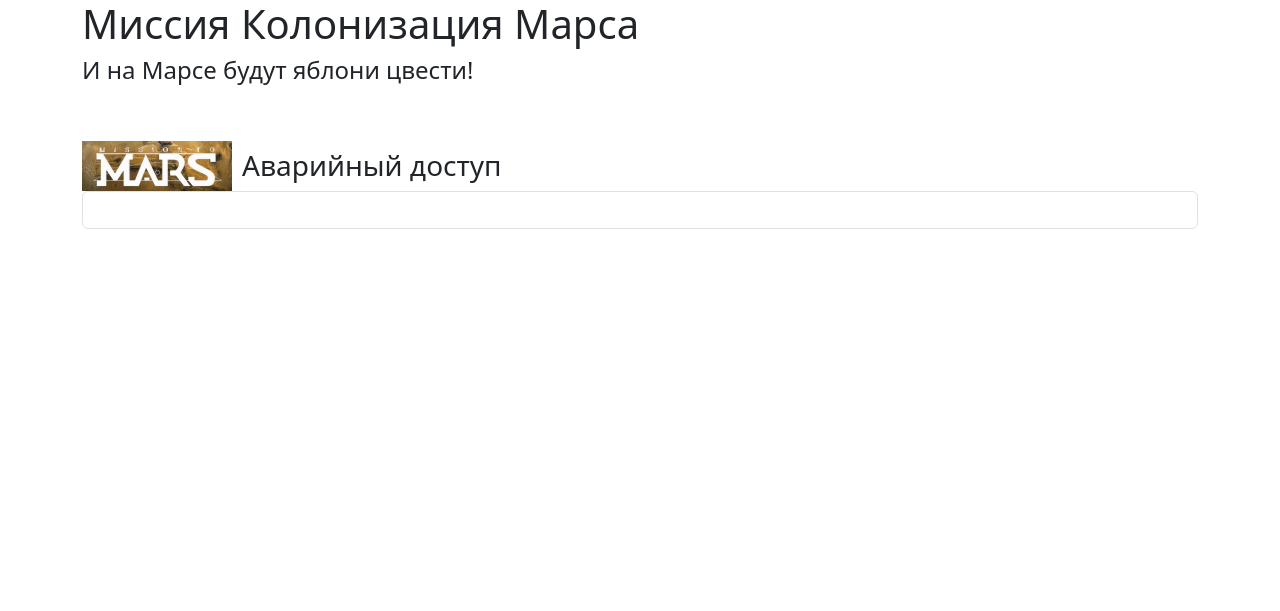
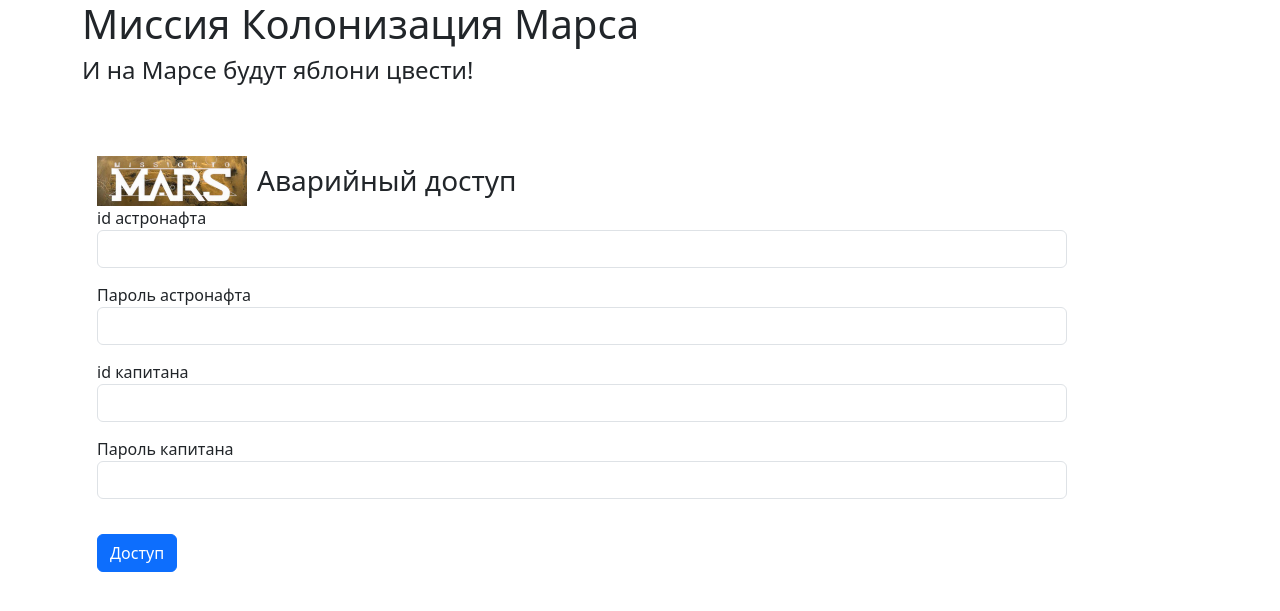
Before and after one commit to ZEFERUS777/Flask-Yandex, a Flask app: page /login in a window 1280 px wide. Shown: the top 611 px of the page. Run offline with Flask 3, Linux system fonts and the light colour scheme.

Commit message:
complete task

```diff
--- a/Flask2/app.py
+++ b/Flask2/app.py
@@ -33,5 +33,11 @@ def prof(list_type):
                            professions=professions)
 
 
+@app.route('/login')
+def login_form():
+    return render_template('form.html')
+
+
+
 if __name__ == '__main__':
     app.run(debug=True)
--- a/Flask2/static/css/main.css
+++ b/Flask2/static/css/main.css
@@ -0,0 +1,4 @@
+.login_form {
+    max-width: 1000px;
+    padding: 15px;
+}
--- a/Flask2/templates/base.html
+++ b/Flask2/templates/base.html
@@ -6,12 +6,14 @@
     <link rel="stylesheet" href="{{ url_for('static', filename='css/main.css')}}">
     <link href="https://cdn.jsdelivr.net/npm/bootstrap@5.3.3/dist/css/bootstrap.min.css" rel="stylesheet"
           integrity="sha384-QWTKZyjpPEjISv5WaRU9OFeRpok6YctnYmDr5pNlyT2bRjXh0JMhjY6hW+ALEwIH" crossorigin="anonymous">
+    <meta name="viewport" content="width=device-width, initial-scale=1.0">
 </head>
 <body>
     <div class="container">
         <h1>Миссия Колонизация Марса</h1>
         <h4> И на Марсе будут яблони цвести!</h4>
-        {% block content %}{% endblock %}
+        {% block content %}
+        {% endblock %}
     </div>
     <script src="https://cdn.jsdelivr.net/npm/bootstrap@5.3.3/dist/js/bootstrap.bundle.min.js"
             integrity="sha384-YvpcrYf0tY3lHB60NNkmXc5s9fDVZLESaAA55NDzOxhy9GkcIdslK1eN7N6jIeHz"
--- a/Flask2/templates/form.html
+++ b/Flask2/templates/form.html
@@ -1,11 +1,25 @@
 {% extends "base.html" %}
 {% block content %}
 <form method="post">
-    <br><br>
-    <div style="display: flex; align-items: center;">
-        <img src="{{ url_for('static', filename='img/MARS-2-7.png') }}" style="margin-right: 10px;">
-        <h3 style="margin: 0;">Аварийный доступ</h3>
+    <div class="login_form">
+        <br><br>
+        <div style="display: flex; align-items: center;">
+            <img src="{{ url_for('static', filename='img/MARS-2-7.png') }}" style="margin-right: 10px;">
+            <h3 style="margin: 0;">Аварийный доступ</h3>
+        </div>
+        <label>id астронафта</label><br>
+        <input type="text" name="id_astro" class="form-control db-3">
+
+        <label style="margin-top: 15px">Пароль астронафта</label><br>
+        <input type="password" name="password_astro" class="form-control db-3">
+
+        <label style="margin-top: 15px">id капитана</label><br>
+        <input type="text" name="id_captain" class="form-control db-3" id="login_captain_inp">
+
+        <label style="margin-top: 15px">Пароль капитана</label><br>
+        <input type="password" name="password_captain" class="form-control db-3" style="margin-bottom: 35px">
+
+        <button type="submit" class="btn btn-primary">Доступ</button>
     </div>
-    <input type="text" name="id_astro" class="form-control db-3">
 </form>
 {% endblock %}
```
